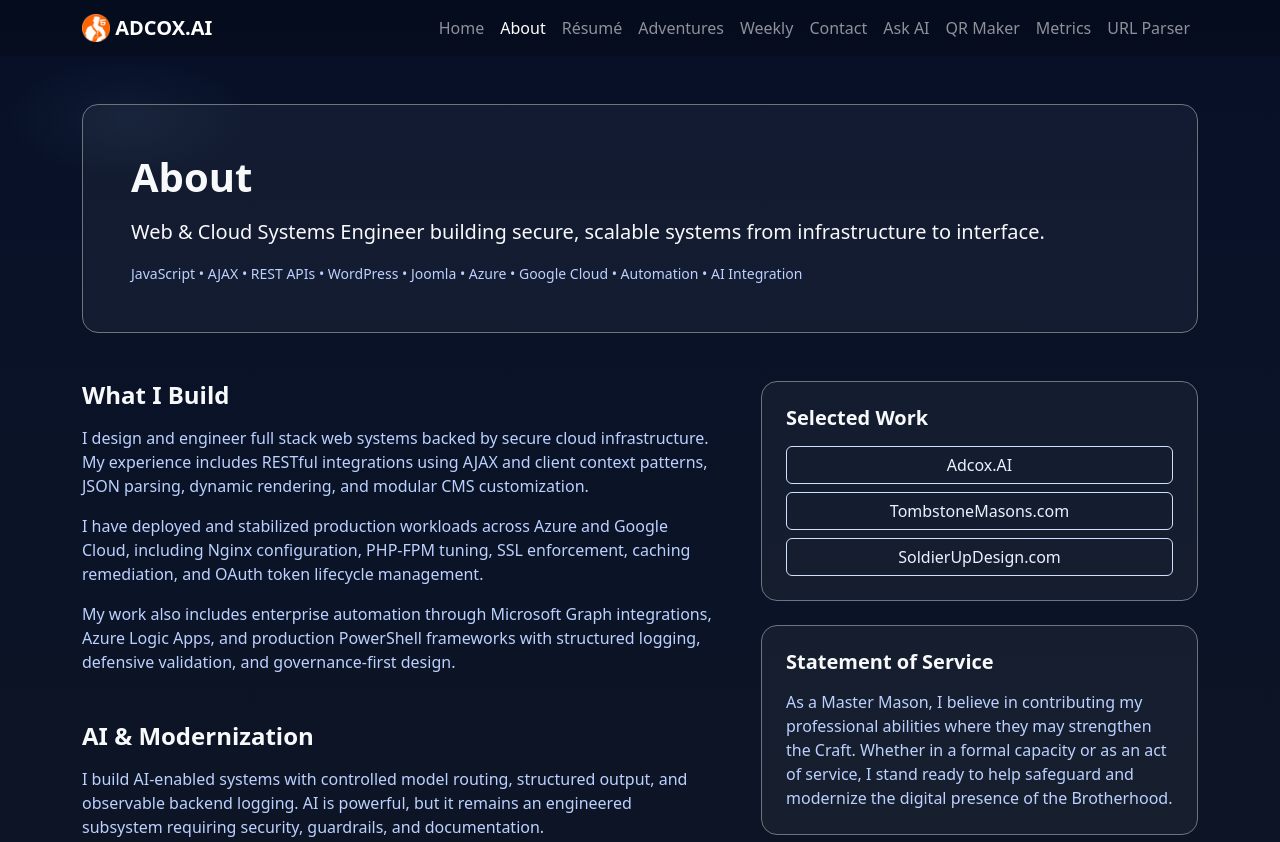
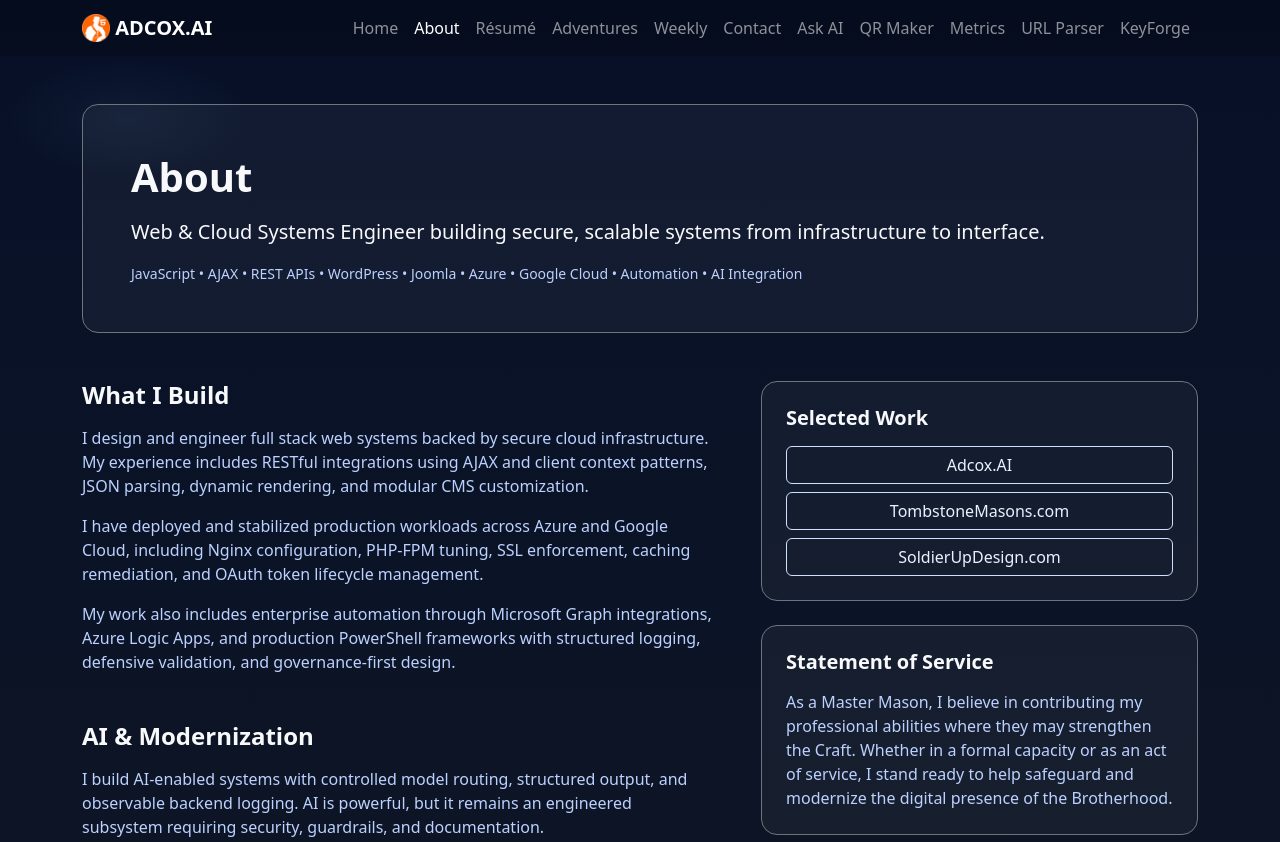
Before and after one commit to blayderunner123/adcox-ai-site, a plain HTML site: page about/index.html in a window 1280 px wide. Shown: the top 842 px of the page. Drawn offline with nearby package versions, Linux system fonts and the light colour scheme.

Commit message:
Add KeyForge to shared navigation

```diff
--- a/about/index.html
+++ b/about/index.html
@@ -230,6 +230,7 @@
         <li class="nav-item"><a class="nav-link" href="/qr-brand/">QR Maker</a></li>
         <li class="nav-item"><a class="nav-link" href="/metrics-api/">Metrics</a></li>
         <li class="nav-item"><a class="nav-link" href="/url-parser/">URL Parser</a></li>
+        <li class="nav-item"><a class="nav-link" href="/keyforge/">KeyForge</a></li>
       </ul>
     </div>
   </div>
```
